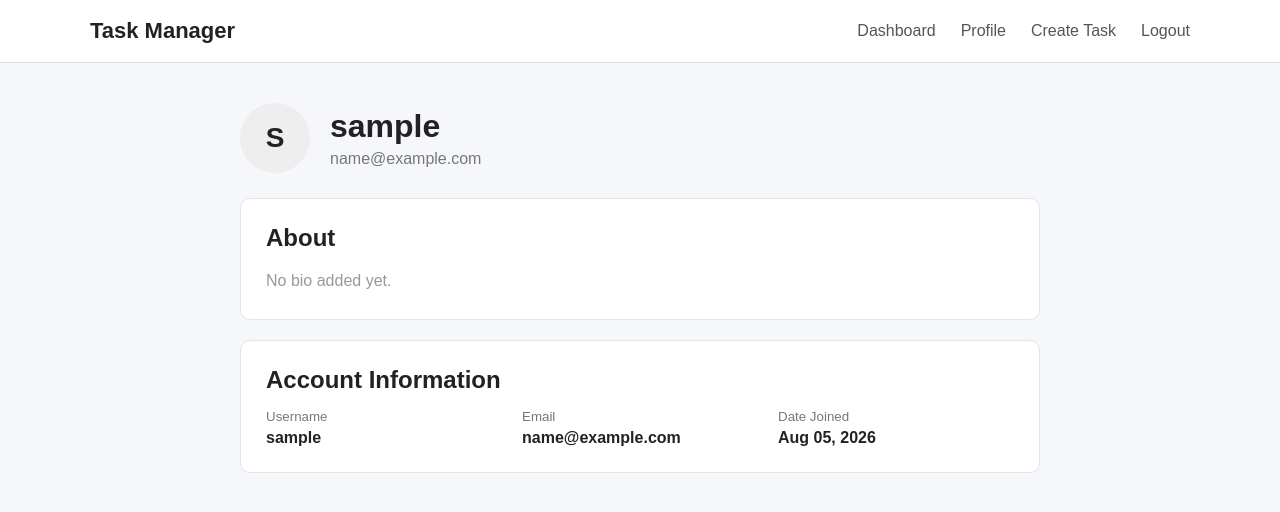
After one commit to kvng-shaka/django-task-manager, a Django app: page /profile/ in a window 1280 px wide. The commit adds this page. Shown: the top 512 px of the page. Run offline with Django 5.2, Linux system fonts and the light colour scheme; the visitor is signed in with stand-in values (Sample User, id 1).

Commit message:
Add user profiles

```diff
--- a/static/css/style.css
+++ b/static/css/style.css
@@ -626,3 +626,91 @@ body {
     }
 
 }
+
+
+
+/* profile */
+
+
+.profile-page {
+    max-width: 800px;
+    margin: 40px auto;
+}
+
+.profile-header {
+    display: flex;
+    align-items: center;
+    gap: 20px;
+    margin-bottom: 25px;
+}
+
+.profile-avatar {
+    width: 70px;
+    height: 70px;
+
+    display: flex;
+    align-items: center;
+    justify-content: center;
+
+    border-radius: 50%;
+
+    background: #eee;
+
+    font-size: 28px;
+    font-weight: bold;
+}
+
+.profile-header h1 {
+    margin: 0 0 5px;
+}
+
+.profile-header p {
+    margin: 0;
+    color: #777;
+}
+
+.profile-card {
+    background: white;
+    border: 1px solid #e5e5e5;
+    border-radius: 10px;
+
+    padding: 25px;
+    margin-bottom: 20px;
+}
+
+.profile-card h2 {
+    margin-bottom: 15px;
+}
+
+.profile-card p {
+    line-height: 1.7;
+    color: #666;
+}
+
+.profile-info {
+    display: grid;
+    grid-template-columns: repeat(3, 1fr);
+    gap: 20px;
+}
+
+.profile-info div {
+    display: flex;
+    flex-direction: column;
+    gap: 5px;
+}
+
+.profile-info small {
+    color: #777;
+}
+
+.muted {
+    color: #999 !important;
+}
+
+@media (max-width: 600px) {
+
+    .profile-info {
+        grid-template-columns: 1fr;
+    }
+
+}
--- a/tasks/models.py
+++ b/tasks/models.py
@@ -1,5 +1,7 @@
 from django.db import models
 from django.contrib.auth.models import User
+from django.db.models.signals import post_save
+from django.dispatch import receiver
 
 # Create your models here.
 
@@ -27,3 +29,18 @@ class Task(models.Model):
     # timestamps
     created_at = models.DateTimeField(auto_now_add=True)
     updated_at = models.DateTimeField(auto_now=True)
+
+
+
+class Profile(models.Model):
+    user = models.OneToOneField(User, on_delete=models.CASCADE, related_name='profile')
+    bio = models.TextField(blank=True)
+
+    def __str__(self):
+        return f"{self.user.username}'s Profile"
+
+
+@receiver(post_save, sender=User)
+def create_user_profile(sender, instance, created, **kwargs):
+    if created:
+        Profile.objects.create(user=instance)
--- a/tasks/urls.py
+++ b/tasks/urls.py
@@ -8,5 +8,9 @@ urlpatterns = [
     path('task/<int:pk>/edit/', views.task_edit, name='task_edit'),
     path('task/<int:pk>/delete/', views.task_delete, name='task_delete'),
 
+    # User registration
     path('register/', views.register, name='register'),
+
+    # User profile
+    path('profile/', views.profile, name='profile'),
 ]
--- a/tasks/views.py
+++ b/tasks/views.py
@@ -5,7 +5,7 @@ from django.contrib.auth import login
 from django.db.models import Q
 
 from .models import Task
-from .forms import TaskForm
+from .forms import ProfileForm, TaskForm
 
 # Create your views here.
 
@@ -103,3 +103,10 @@ def register(request):
     else:
         form = UserCreationForm()
     return render(request, 'registration/register.html', {'form': form})
+
+
+
+@login_required
+def profile(request):
+    user_profile = request.user.profile
+    return render(request, 'registration/profile.html', {'profile': user_profile})
--- a/templates/base.html
+++ b/templates/base.html
@@ -24,6 +24,7 @@
             <div class="nav-links">
                 {% if user.is_authenticated %}
                 <a href="{% url 'task_list' %}">Dashboard</a>
+                <a href="{% url 'profile' %}">Profile</a>
                 <a href="{% url 'create_task' %}">Create Task</a>
                 <form
                     method="POST"
--- /dev/null
+++ b/templates/registration/profile.html
@@ -0,0 +1,84 @@
+{% extends 'base.html' %}
+
+
+{% block title %}
+    Profile
+{% endblock %}
+
+
+{% block content %}
+
+<div class="profile-page">
+
+    <div class="profile-header">
+
+        <div class="profile-avatar">
+            {{ user.username|first|upper }}
+        </div>
+
+        <div>
+            <h1>{{ user.username }}</h1>
+
+            <p>
+                {{ user.email|default:"No email provided" }}
+            </p>
+        </div>
+
+    </div>
+
+
+    <div class="profile-card">
+
+        <h2>About</h2>
+
+        {% if profile.bio %}
+
+            <p>
+                {{ profile.bio }}
+            </p>
+
+        {% else %}
+
+            <p class="muted">
+                No bio added yet.
+            </p>
+
+        {% endif %}
+
+    </div>
+
+
+    <div class="profile-card">
+
+        <h2>Account Information</h2>
+
+        <div class="profile-info">
+
+            <div>
+                <small>Username</small>
+                <strong>
+                    {{ user.username }}
+                </strong>
+            </div>
+
+            <div>
+                <small>Email</small>
+                <strong>
+                    {{ user.email|default:"Not provided" }}
+                </strong>
+            </div>
+
+            <div>
+                <small>Date Joined</small>
+                <strong>
+                    {{ user.date_joined|date:"M d, Y" }}
+                </strong>
+            </div>
+
+        </div>
+
+    </div>
+
+</div>
+
+{% endblock %}
```
Also changed, not shown: tasks/forms.py (+11 -1 lines), tasks/migrations/0003_alter_task_owner_profile.py (added).
